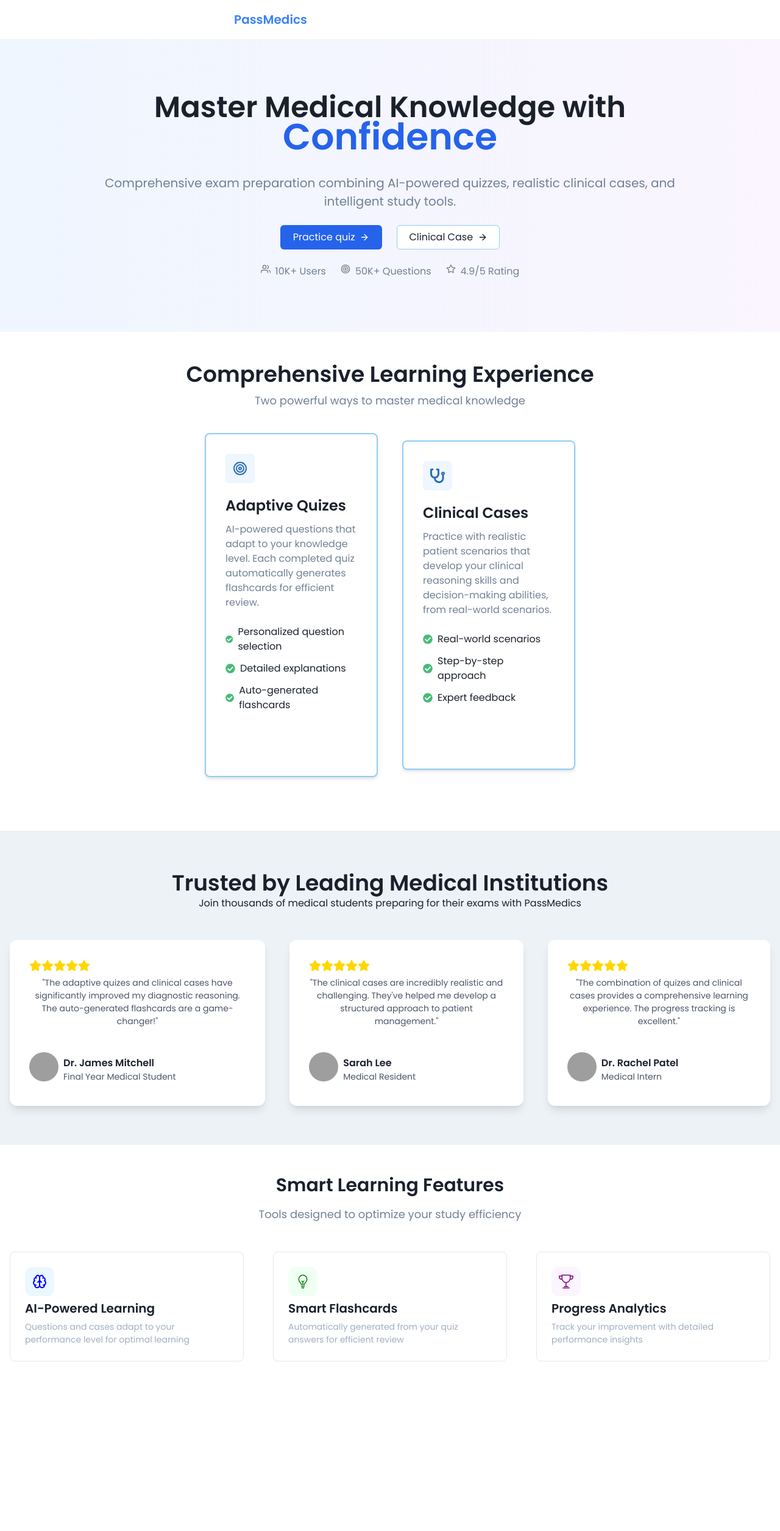
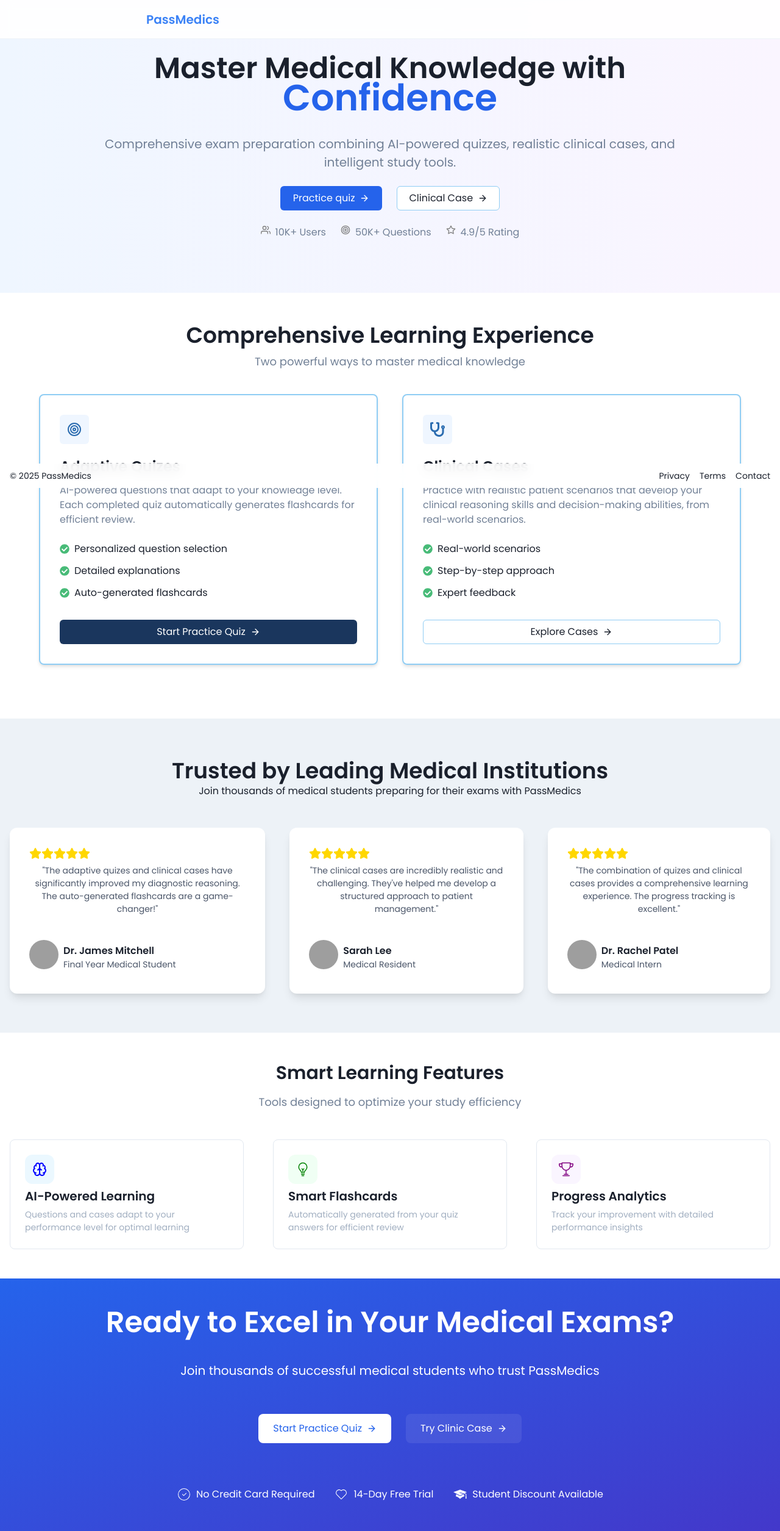
Before and after one commit to Haroonabdulrazaq/passmedics, a Next.js app: page / in a window 1280 px wide. Shown: the whole page at 61% size. Before the commit the page ends 2280 px from the top, so only its background shows below. Built offline with nearby package versions, Linux system fonts and the light colour scheme; grey boxes are pictures that could not be loaded.

Commit message:
Add footer

```diff
--- a/src/app/page.tsx
+++ b/src/app/page.tsx
@@ -1,4 +1,6 @@
 import Comprehensive from '@/components/Comprehensive';
+import Excel from '@/components/Excel';
+import Footer from '@/components/Footer';
 import Hero from '@/components/Hero';
 import Smart from '@/components/Smart';
 import Trust from '@/components/Trust';
@@ -11,6 +13,8 @@ export default function Home() {
       <Comprehensive />
       <Trust />
       <Smart />
+      <Excel />
+      <Footer />
     </Box>
   );
 }
--- a/src/components/Comprehensive.tsx
+++ b/src/components/Comprehensive.tsx
@@ -56,10 +56,9 @@ export default function Comprehensive() {
         textAlign="left"
         justify="center"
         alignItems="center"
-        width={{ base: '100%', md: '80%', lg: '60%' }}
+        width={{ base: '100%', md: '90%' }}
         spacing={{ base: 4, lg: 10 }}
         py={10}
-        px={20}
         margin="0 auto"
       >
         <Box
@@ -71,7 +70,7 @@ export default function Comprehensive() {
           height="100%"
           transition="transform 0.2s"
           _hover={{
-            transform: 'translateY(-8px)',
+            transform: 'translateY(-4px)',
           }}
           boxShadow="0 4px 6px -1px rgba(0, 0, 0, 0.1), 0 2px 4px -1px rgba(0, 0, 0, 0.06)"
         >
@@ -107,12 +106,18 @@ export default function Comprehensive() {
             </HStack>
           </VStack>
           <Button
+            rightIcon={<FiArrowRight />}
+            variant="solid"
             width="100%"
-            variant="solid"
-            colorScheme="blue.950"
-            alignSelf="center"
-            // color="white"
-            rightIcon={<FiArrowRight />}
+            rounded={'md'}
+            fontWeight="400"
+            px={5}
+            py={3}
+            bg="#1A365D"
+            color="white"
+            _hover={{
+              bg: '#1A366E',
+            }}
           >
             Start Practice Quiz
           </Button>
@@ -126,7 +131,7 @@ export default function Comprehensive() {
           height="100%"
           transition="transform 0.2s"
           _hover={{
-            transform: 'translateY(-8px)',
+            transform: 'translateY(-4px)',
           }}
           boxShadow="0 4px 6px -1px rgba(0, 0, 0, 0.1), 0 2px 4px -1px rgba(0, 0, 0, 0.06)"
         >
@@ -162,10 +167,21 @@ export default function Comprehensive() {
             </HStack>
           </VStack>
           <Button
-            width="80%"
-            variant="outline"
-            color="white"
-            colorScheme="blue.950"
+            bg={'white'}
+            width="100%"
+            rounded={'md'}
+            fontWeight="400"
+            border="0.5px solid #90CDF4"
+            px={5}
+            py={3}
+            _hover={{
+              bg: '#EBF8FF',
+            }}
+            // width="80%"
+            // variant="outline"
+            // color="black"
+            // border="1px solid red"
+            // alignSelf="center"
             // _hover={{ bg: 'blue.800' }}
             rightIcon={<FiArrowRight />}
           >
--- /dev/null
+++ b/src/components/Excel.tsx
@@ -0,0 +1,85 @@
+'use client';
+import {
+  Box,
+  Heading,
+  Text,
+  Link,
+  HStack,
+  VStack,
+  Icon,
+} from '@chakra-ui/react';
+import { FiArrowRight } from 'react-icons/fi';
+import { CiCircleCheck, CiHeart } from 'react-icons/ci';
+import { GiGraduateCap } from 'react-icons/gi';
+
+const Excel = () => {
+  return (
+    <Box p={12} bgGradient="linear(to-br, #2563eb, #4338ca)" color="white">
+      <VStack spacing={6} align="center">
+        {/* Heading Section */}
+        <Heading as="h2" size="2xl" textAlign="center" fontWeight="bold" mb={4}>
+          Ready to Excel in Your Medical Exams?
+        </Heading>
+
+        {/* Subtext */}
+        <Text fontSize="xl" textAlign="center" mb={8}>
+          Join thousands of successful medical students who trust PassMedics
+        </Text>
+
+        {/* Links Section */}
+        <HStack spacing={6} mb={12}>
+          <Link
+            href="/quiz"
+            display="flex"
+            alignItems="center"
+            bg="white"
+            color="#2563eb"
+            px={6}
+            py={3}
+            borderRadius="lg"
+            _hover={{ transform: 'translateY(-2px)', boxShadow: 'lg' }}
+            transition="all 0.2s"
+          >
+            Start Practice Quiz
+            <Icon as={FiArrowRight} ml={2} />
+          </Link>
+
+          <Link
+            href="#"
+            display="flex"
+            alignItems="center"
+            bg="whiteAlpha.200"
+            px={6}
+            py={3}
+            borderRadius="lg"
+            _hover={{ bg: 'whiteAlpha.300', transform: 'translateY(-2px)' }}
+            transition="all 0.2s"
+          >
+            Try Clinic Case
+            <Icon as={FiArrowRight} ml={2} />
+          </Link>
+        </HStack>
+
+        {/* Features Section */}
+        <HStack spacing={8} wrap="wrap" justify="center">
+          <HStack spacing={2}>
+            <Icon as={CiCircleCheck} boxSize={6} />
+            <Text>No Credit Card Required</Text>
+          </HStack>
+
+          <HStack spacing={2}>
+            <Icon as={CiHeart} boxSize={6} />
+            <Text>14-Day Free Trial</Text>
+          </HStack>
+
+          <HStack spacing={2}>
+            <Icon as={GiGraduateCap} boxSize={6} />
+            <Text>Student Discount Available</Text>
+          </HStack>
+        </HStack>
+      </VStack>
+    </Box>
+  );
+};
+
+export default Excel;
--- /dev/null
+++ b/src/components/Footer.tsx
@@ -0,0 +1,35 @@
+import { Flex, Text, Link, Spacer } from '@chakra-ui/react';
+
+const Footer = () => {
+  return (
+    <Flex
+      as="footer"
+      position="fixed"
+      bottom={0}
+      left={0}
+      right={0}
+      alignItems="center"
+      height="5vh"
+      px={4}
+      bg="white"
+      borderColor="gray.100"
+      backdropFilter="blur(10px)"
+      backgroundColor="rgba(255, 255, 255, 0.9)"
+      zIndex={10}
+    >
+      <Text fontSize="sm">&copy; 2025 PassMedics</Text>
+      <Spacer />
+      <Link fontSize="sm" mr={4} href="/privacy">
+        Privacy
+      </Link>
+      <Link fontSize="sm" mr={4} href="/terms">
+        Terms
+      </Link>
+      <Link fontSize="sm" href="/contact">
+        Contact
+      </Link>
+    </Flex>
+  );
+};
+
+export default Footer;
--- a/src/components/Header.tsx
+++ b/src/components/Header.tsx
@@ -1,34 +1,39 @@
 'use client';
-import { Box, Container, Flex, Heading, Spacer } from '@chakra-ui/react';
+import { Box, Flex, Heading } from '@chakra-ui/react';
 
 const Header = () => {
   return (
-    <Flex>
-      <Box
-        as="section"
-        position="sticky"
-        top={0}
-        height="8vh"
-        width="100%"
-        bg="transparent"
-        zIndex={10}
-        display="flex"
+    <Box
+      as="header"
+      position="fixed"
+      top={0}
+      left={0}
+      right={0}
+      height="8vh"
+      bg="white"
+      borderBottom="1px"
+      borderColor="gray.100"
+      backdropFilter="blur(10px)"
+      backgroundColor="rgba(255, 255, 255, 0.9)"
+      zIndex={10}
+    >
+      <Flex
+        height="100%"
         alignItems="center"
-        paddingX={{ sm: 4, md: 56, lg: 96 }}
+        maxW="1440px"
+        mx="auto"
+        px={{ base: 4, sm: 6, lg: 8, xl: 60 }}
       >
         <Heading
           as="h6"
-          textAlign={'center'}
-          fontWeight={700}
+          fontWeight={600}
           color="#3B82F6"
-          fontSize={{ sm: 'sm', md: 'md', lg: 'xl' }}
-          lineHeight={'100%'}
+          fontSize={{ base: 'md', sm: 'lg', md: 'xl' }}
         >
           PassMedics
         </Heading>
-      </Box>
-      <Spacer />
-    </Flex>
+      </Flex>
+    </Box>
   );
 };
 
```
